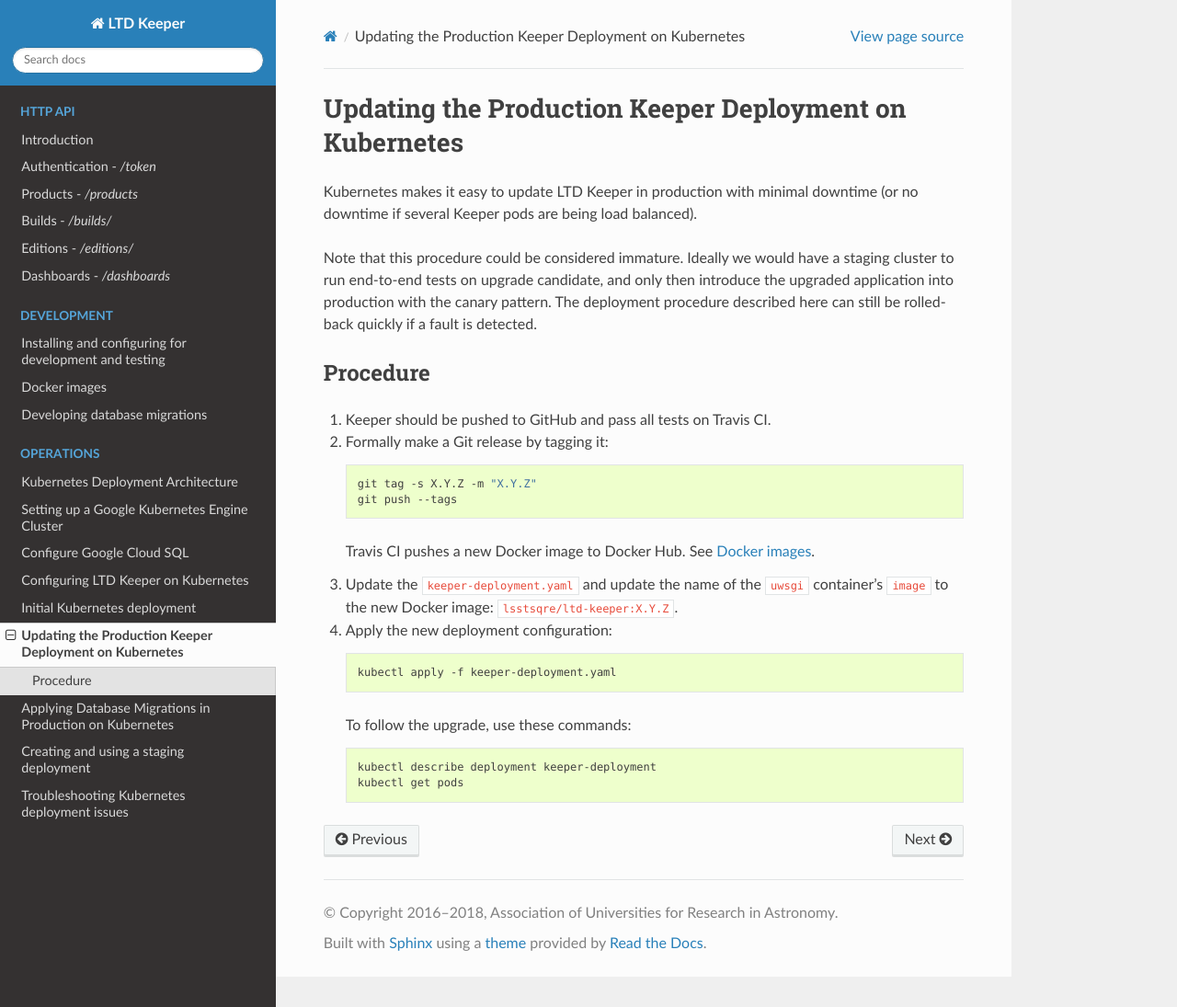
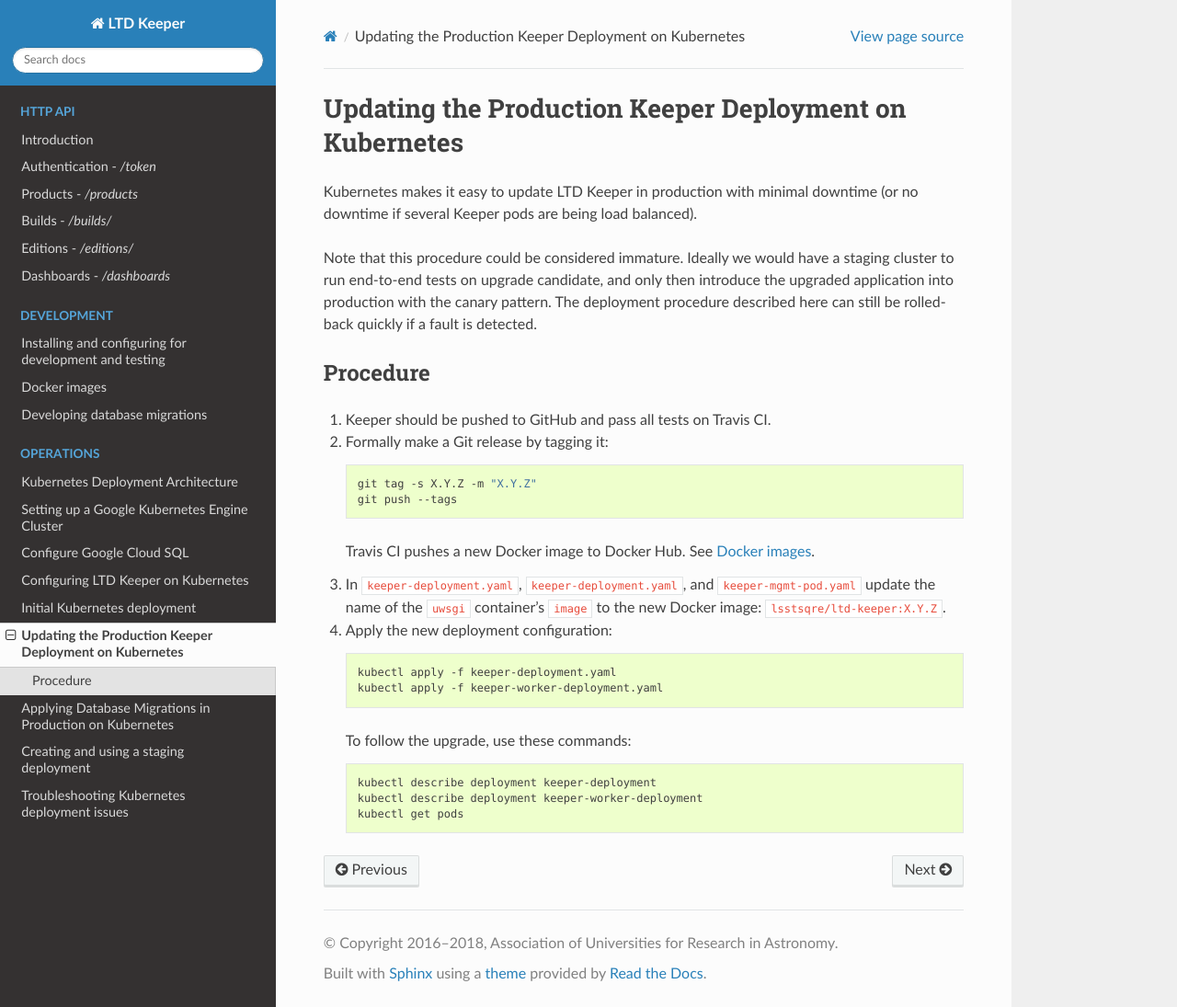
Before and after one commit to lsst-sqre/ltd-keeper, a Sphinx documentation site: the page built from docs/gke-update.rst, in a window 1280 px wide and 1095 px high. Shown: the whole window at 92% size. Built offline with Sphinx 7.4.7 and the Read the Docs theme 2.0.0, drawn with Linux system fonts in a browser that asks for light colours.

Commit message:
Include keeper-worker-deployment in update doc

```diff
--- a/docs/gke-update.rst
+++ b/docs/gke-update.rst
@@ -23,17 +23,19 @@ Procedure
    Travis CI pushes a new Docker image to Docker Hub.
    See :doc:`docker-image`.
 
-3. Update the :file:`keeper-deployment.yaml` and update the name of the ``uwsgi`` container's ``image`` to the new Docker image: ``lsstsqre/ltd-keeper:X.Y.Z``.
+3. In :file:`keeper-deployment.yaml`, :file:`keeper-deployment.yaml`, and :file:`keeper-mgmt-pod.yaml` update the name of the ``uwsgi`` container's ``image`` to the new Docker image: ``lsstsqre/ltd-keeper:X.Y.Z``.
 
 4. Apply the new deployment configuration:
 
    .. code-block:: bash
 
       kubectl apply -f keeper-deployment.yaml
+      kubectl apply -f keeper-worker-deployment.yaml
 
    To follow the upgrade, use these commands:
 
    .. code-block:: bash
 
       kubectl describe deployment keeper-deployment
+      kubectl describe deployment keeper-worker-deployment
       kubectl get pods
```
